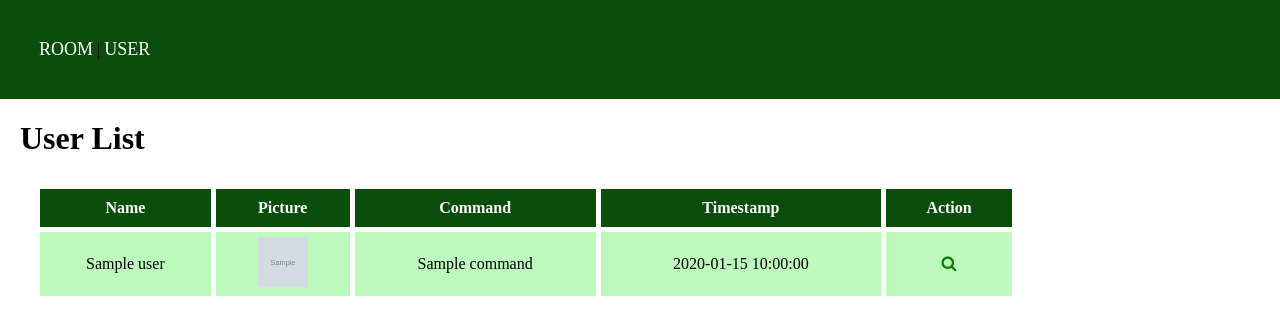
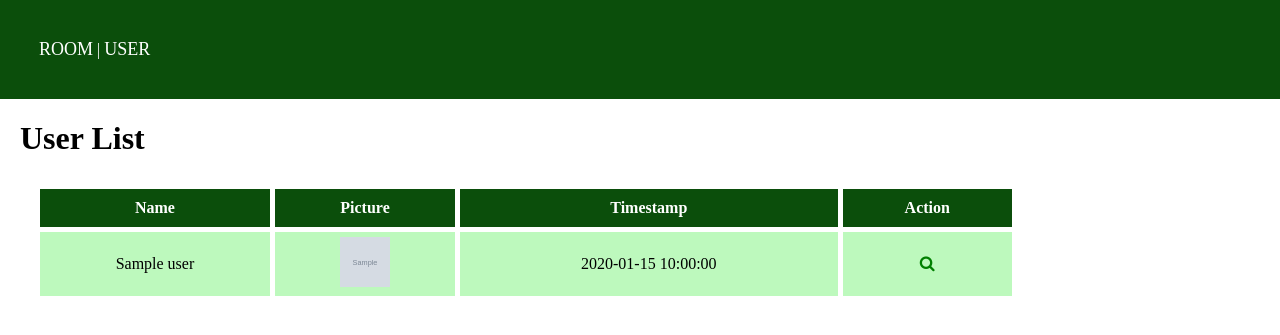
Before and after one commit to vsupacha/cn466-project-2024, a Flask app: template docker/room_api/templates/list_user.html in a window 1280 px wide. Shown: the top 335 px of the page. Run offline with Flask 3, Linux system fonts and the light colour scheme; the template is opened without the code that fills it: most values are stand-ins (such as "Sample title", 1, 10 or a date in 2020); grey boxes marked "Sample" are stand-in pictures; parts of the project's set-up code (start-up, migrations or seed data) failed here and were passed over; some libraries are stand-ins or nearby versions.

Commit message:
fix bug in UI

```diff
--- a/docker/room_api/routes/liff.py
+++ b/docker/room_api/routes/liff.py
@@ -38,11 +38,11 @@ def get_data():
     try:
         if room_id == 'OverAll':
             room_list = json.loads(mongo_room_list())
-            result = [{"room_id": item["room_id"], "Occupied" if item["status"] =s= 1 else "Available"} for item in room_list]
+            result = [{"room_id": item["room_id"], "status": "Occupied" if item["status"] == 1 else "Available"} for item in room_list]
             return render_template('list_room.html', rooms=rooms, result=result)
         else :
             room = json.loads(mongo_room_by_id(room_id))
-            result = [{"room_id": item["room_id"], "Occupied" if item["status"] == 1 else "Available"} for item in room]
+            result = [{"room_id": item["room_id"], "status": "Occupied" if item["status"] == 1 else "Available"} for item in room]
             return render_template('list_room.html', rooms=rooms, result=result)
     except Exception as err :
         result = [{"status":"ERROR"}]
--- a/docker/room_api/static/default.css
+++ b/docker/room_api/static/default.css
@@ -7,6 +7,7 @@ body {
 #navbar{
     background-color: rgb(11, 78, 11);
     padding: 2.5%;
+    color: white;
 }
 .text-nav{
     font-size: large;
--- a/docker/room_api/templates/list_user.html
+++ b/docker/room_api/templates/list_user.html
@@ -13,7 +13,6 @@
             <tr>
                 <th>Name</th>
                 <th>Picture</th>
-                <th>Command</th>
                 <th>Timestamp</th>
                 <th>Action</th>
             </tr>
@@ -23,7 +22,6 @@
             <tr>
                 <td>{{ user.name }}</td>
                 <td><img src="{{ user.picture }}" alt="User Picture" width="50" height="50"></td>
-                <td>{{ user.command }}</td>
                 <td>{{ user.timestamp }}</td>
                 <td><a href="{{ url_for('user.user_history', user_id=user.user_id) }}"><i class="fa">&#xf002;</i></a></td>
             </tr>
```
